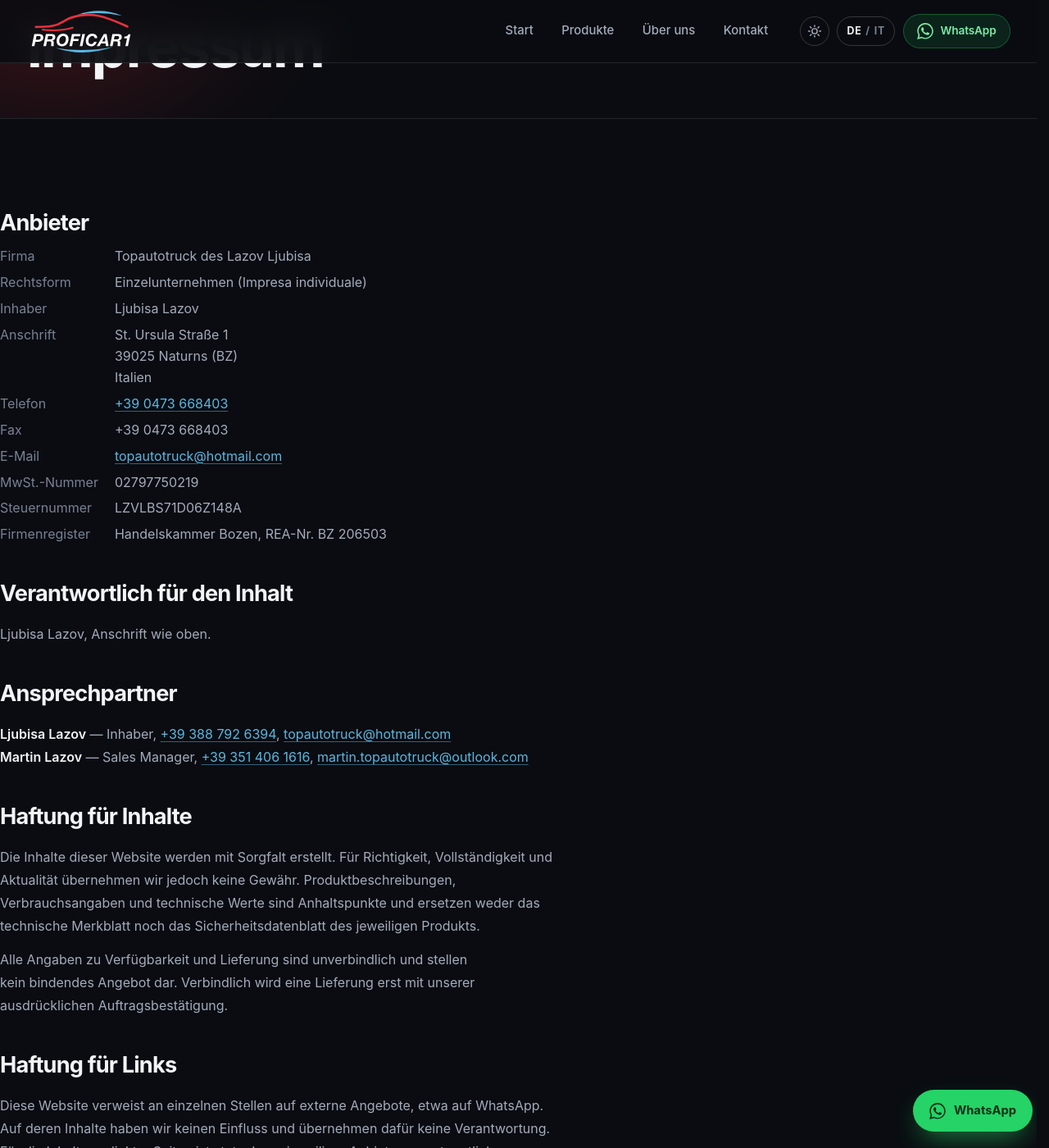
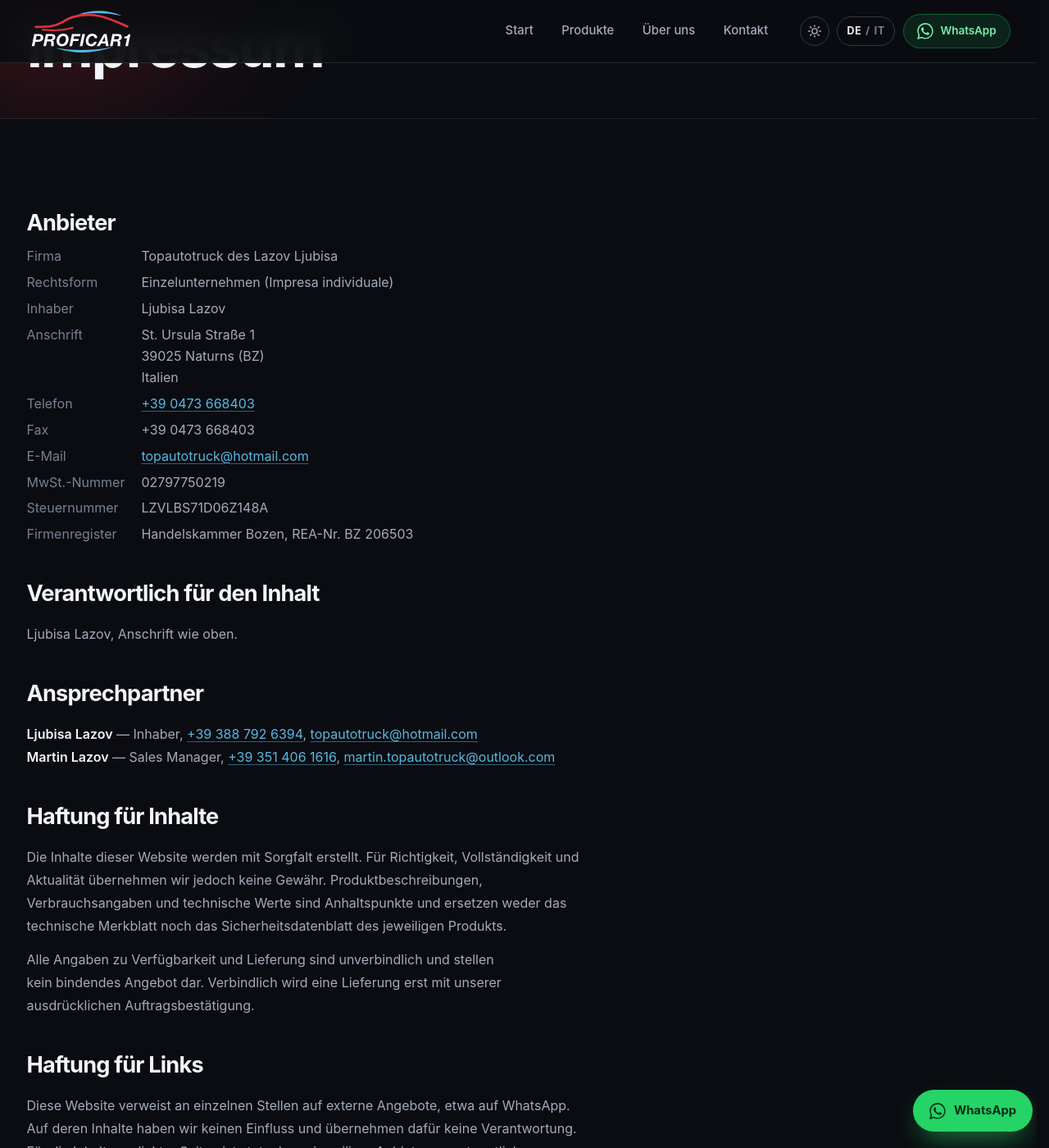
Before and after one commit to proficar1/website, a Jekyll site: the page built from impressum.html, in a window 1280 px wide and 1400 px high, scrolled down 197 px. Shown: the whole window at 82% size. Built offline with Jekyll 4.4.1, drawn with Linux system fonts in a browser that asks for light colours.

Commit message:
Rechtstexte: prose in wrap verschachteln statt ueberschreiben
Das margin-inline:0 vom letzten Anlauf nahm dem Block nicht nur die
Zentrierung, sondern auch den Seitenrand aus .wrap - der Text begann
bei x=0 am Fensterrand, waehrend die Ueberschrift bei 120px sass.

.prose liegt jetzt innerhalb von .wrap. Der Rahmen behaelt seinen
Rand, der Textblock sitzt linksbuendig auf der Achse der Ueberschrift.

Co-Authored-By: Claude Opus 5 (1M context) <noreply@anthropic.com>

```diff
--- a/assets/css/main.scss
+++ b/assets/css/main.scss
@@ -805,12 +805,10 @@ h1 + p, h2 + p, h1 + .lead, h2 + .lead { margin-top: 1.25rem; }
 }
 
 /* Fließtext-Seiten wie Impressum und Datenschutz */
+/* Liegt INNERHALB von .wrap – so behält der Rahmen seinen Seitenrand
+   und der Textblock beginnt linksbündig auf der Achse der Überschrift. */
 .prose {
-  /* Steht zusammen mit .wrap am selben Element: dessen margin-inline:auto
-     würde den schmaleren Textblock mittig setzen und damit gegen das
-     Raster der übrigen Seite versetzen. */
   max-width: 68ch;
-  margin-inline: 0;
   h2 { font-size: clamp(1.3rem, 2.4vw, 1.7rem); margin: 2.75rem 0 .85rem; }
   h3 { font-size: 1.02rem; margin: 1.75rem 0 .5rem; }
   h2:first-child { margin-top: 0; }
--- a/datenschutz.html
+++ b/datenschutz.html
@@ -15,7 +15,8 @@ permalink: /datenschutz/
 </section>
 
 <section class="section">
-  <div class="wrap prose">
+  <div class="wrap">
+    <div class="prose">
     <p>
       Diese Erklärung beschreibt, welche personenbezogenen Daten beim Besuch dieser
       Website verarbeitet werden, zu welchem Zweck das geschieht und welche Rechte
@@ -178,5 +179,6 @@ permalink: /datenschutz/
     </p>
 
     <p><a href="{{ '/impressum/' | relative_url }}">Zum Impressum</a></p>
+    </div>
   </div>
 </section>
--- a/impressum.html
+++ b/impressum.html
@@ -15,7 +15,8 @@ permalink: /impressum/
 </section>
 
 <section class="section">
-  <div class="wrap prose">
+  <div class="wrap">
+    <div class="prose">
     <h2>Anbieter</h2>
     <dl>
       <dt>Firma</dt>
@@ -90,5 +91,6 @@ permalink: /impressum/
     </p>
 
     <p><a href="{{ '/datenschutz/' | relative_url }}">Zur Datenschutzerklärung</a></p>
+    </div>
   </div>
 </section>
--- a/it/note-legali.html
+++ b/it/note-legali.html
@@ -15,7 +15,8 @@ permalink: /it/note-legali/
 </section>
 
 <section class="section">
-  <div class="wrap prose">
+  <div class="wrap">
+    <div class="prose">
     <h2>Titolare del sito</h2>
     <dl>
       <dt>Ditta</dt>
@@ -88,5 +89,6 @@ permalink: /it/note-legali/
     </p>
 
     <p><a href="{{ '/it/privacy/' | relative_url }}">Vai all'informativa sulla privacy</a></p>
+    </div>
   </div>
 </section>
--- a/it/privacy.html
+++ b/it/privacy.html
@@ -15,7 +15,8 @@ permalink: /it/privacy/
 </section>
 
 <section class="section">
-  <div class="wrap prose">
+  <div class="wrap">
+    <div class="prose">
     <p>
       Questa informativa descrive quali dati personali vengono trattati quando
       visitate questo sito, per quale finalità e quali diritti vi spettano. Fanno
@@ -174,5 +175,6 @@ permalink: /it/privacy/
     </p>
 
     <p><a href="{{ '/it/note-legali/' | relative_url }}">Vai alle note legali</a></p>
+    </div>
   </div>
 </section>
```
